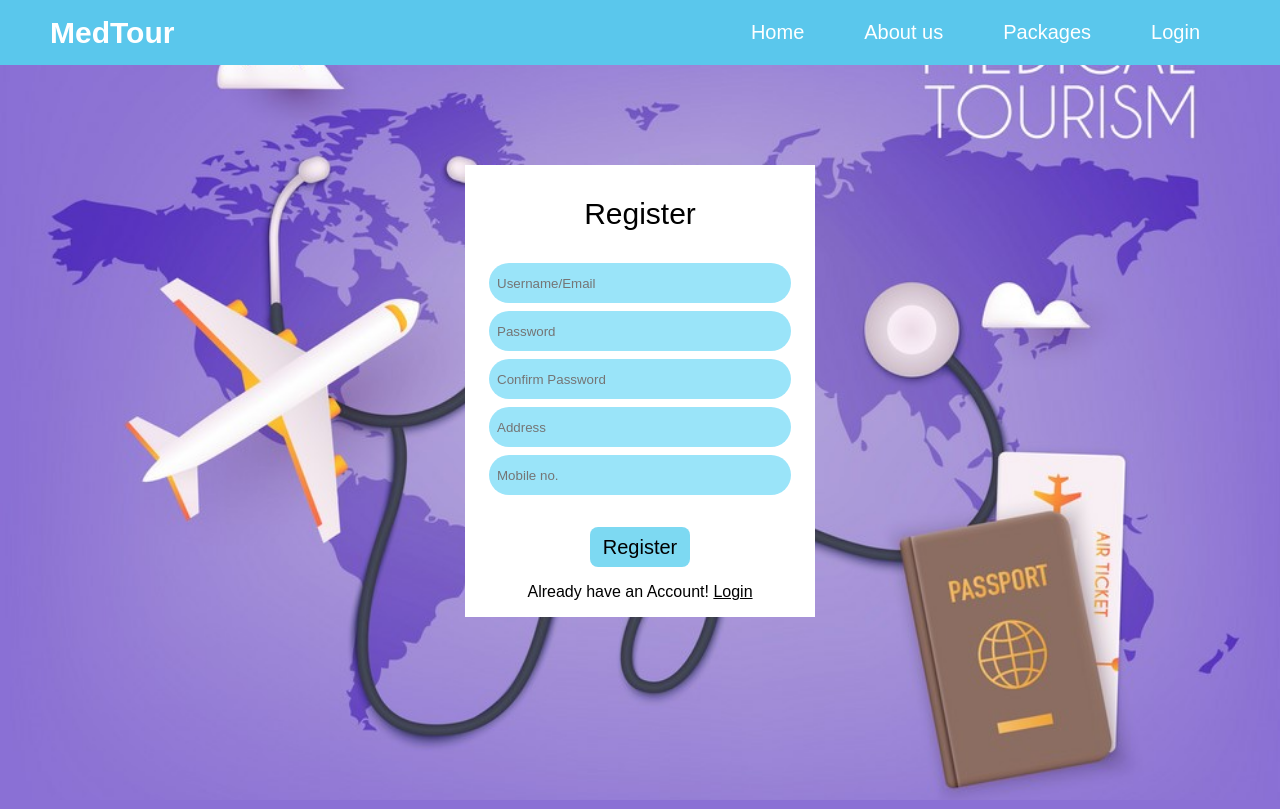
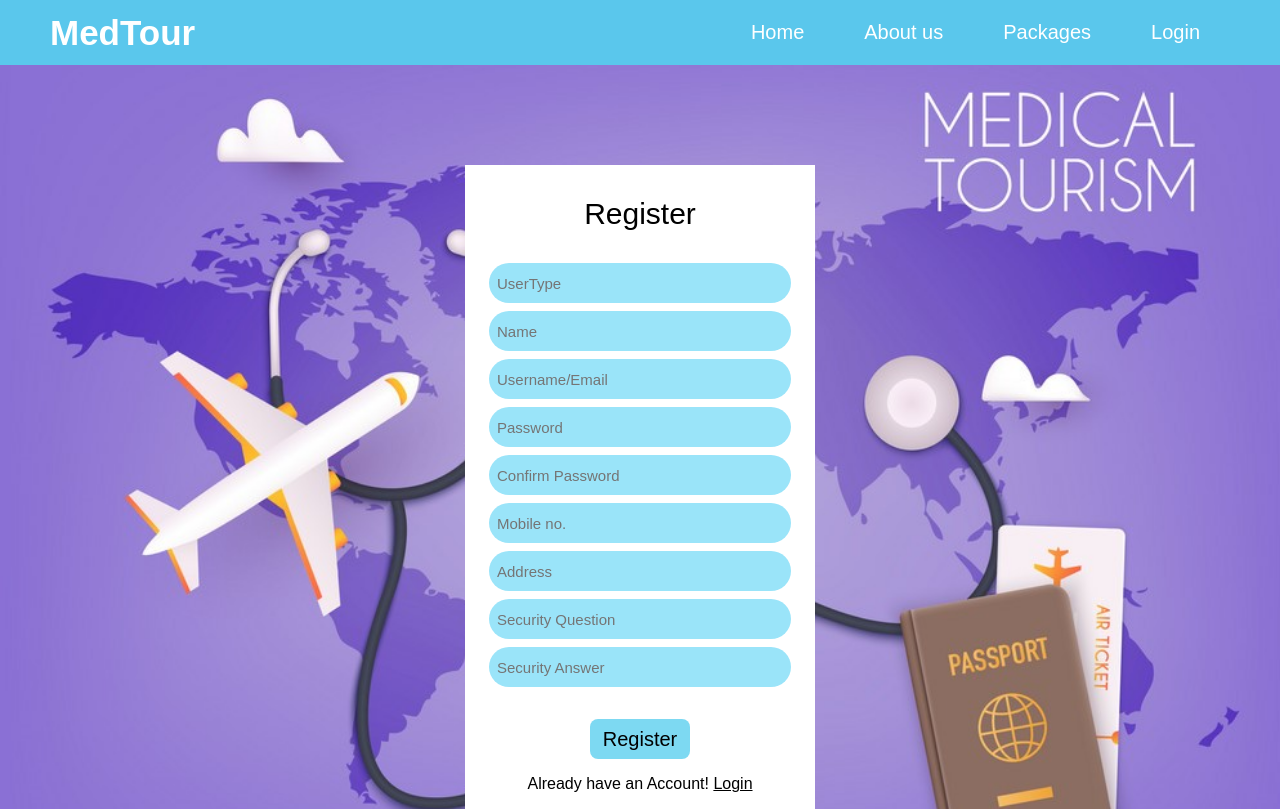
Before and after one commit to Jhil-Patel/Medtour, a PHP site: page /registration.html in a window 1280 px wide. Run offline with PHP 8.4, Linux system fonts and the light colour scheme.

Commit message:
registration changes

```diff
--- a/loginsignup.css
+++ b/loginsignup.css
@@ -24,7 +24,7 @@ header{
 }
 .logo{
     cursor: pointer;
-    font-size: 30px;
+    font-size: 35px;
     font-weight: bold;
     color: white;
     transition: 0.4s ease;
@@ -159,6 +159,7 @@ header{
     border-radius: 50px;
     margin-bottom: 8px;
     outline: none;
+    font-size: 15px;
 }
 
 .login-btn{
--- a/registration.html
+++ b/registration.html
@@ -27,7 +27,7 @@
               <a href="#">Packages</a>
             </li>
             <li>
-              <a href="#">Login</a>
+              <a href="login.html">Login</a>
             </li>
           </ul>
         </nav>
@@ -40,11 +40,15 @@
         </div>
         <div class="login-form">
           <form action="" id="log-form">
+            <input type="text" class="login-input-field" id="login-input-field1" placeholder="UserType" name="add" id="login_email" required><br>
+            <input type="text" class="login-input-field" id="login-input-field1" placeholder="Name" name="add" id="login_email" required><br>
             <input type="email" class="login-input-field" id="login-input-field" placeholder="Username/Email" name="email" id="login_email" required><br>
             <input type="password" class="login-input-field" id="login-input-field1" placeholder="Password" name="pass" id="login_email" required><br>
             <input type="password" class="login-input-field" id="login-input-field1" placeholder="Confirm Password" name="conpass" id="login_email" required><br>
-            <input type="text" class="login-input-field" id="login-input-field1" placeholder="Address" name="add" id="login_email" required>
-            <input type="number" class="login-input-field" id="login-input-field1" placeholder="Mobile no." name="num" id="login_email" required>
+            <input type="number" class="login-input-field" id="login-input-field1" placeholder="Mobile no." name="num" id="login_email" required><br>
+            <input type="text" class="login-input-field" id="login-input-field1" placeholder="Address" name="add" id="login_email" required><br>
+            <input type="text" class="login-input-field" id="login-input-field1" placeholder="Security Question" name="add" id="login_email" required><br>
+            <input type="text" class="login-input-field" id="login-input-field1" placeholder="Security Answer" name="add" id="login_email" required><br>
           </form>
         </div>
         <div class="login-btn">
@@ -66,15 +70,15 @@
           navBar = document.querySelector(".nav-bar");
           if(navBar.classList.contains("active")){
             navBar.classList.remove("active");
-            logincont.style.zIndex = '-1';
-      //     //   // loginform.style.zIndex = '1';
-      //     //   // loginpfield.style.zIndex = '1';
+            logincont.style.zIndex = '0';
+      //     //   // loginform.style.zIndex = '0';
+      //     //   // loginpfield.style.zIndex = '0';
       //     //   // loginpfield1.style.zIndex = '0';
           }else{
             logincont.style.zIndex = '-1';
-      //       // loginform.style.zIndex = '1';
-      //       // loginpfield.style.zIndex = '0';
-      //       // loginpfield1.style.zIndex = '0';
+      //       // loginform.style.zIndex = '-1';
+      //       // loginpfield.style.zIndex = '-1';
+      //       // loginpfield1.style.zIndex = '-1';
             navBar.classList.add("active");
           }
 
--- a/style.css
+++ b/style.css
@@ -24,7 +24,7 @@ header{
 }
 .logo{
     cursor: pointer;
-    font-size: 30px;
+    font-size: 35px;
     font-weight: bold;
     color: white;
     transition: 0.4s ease;
```
Also changed, not shown: home.html (+8 -8 lines), login.html (+6 -6 lines).
